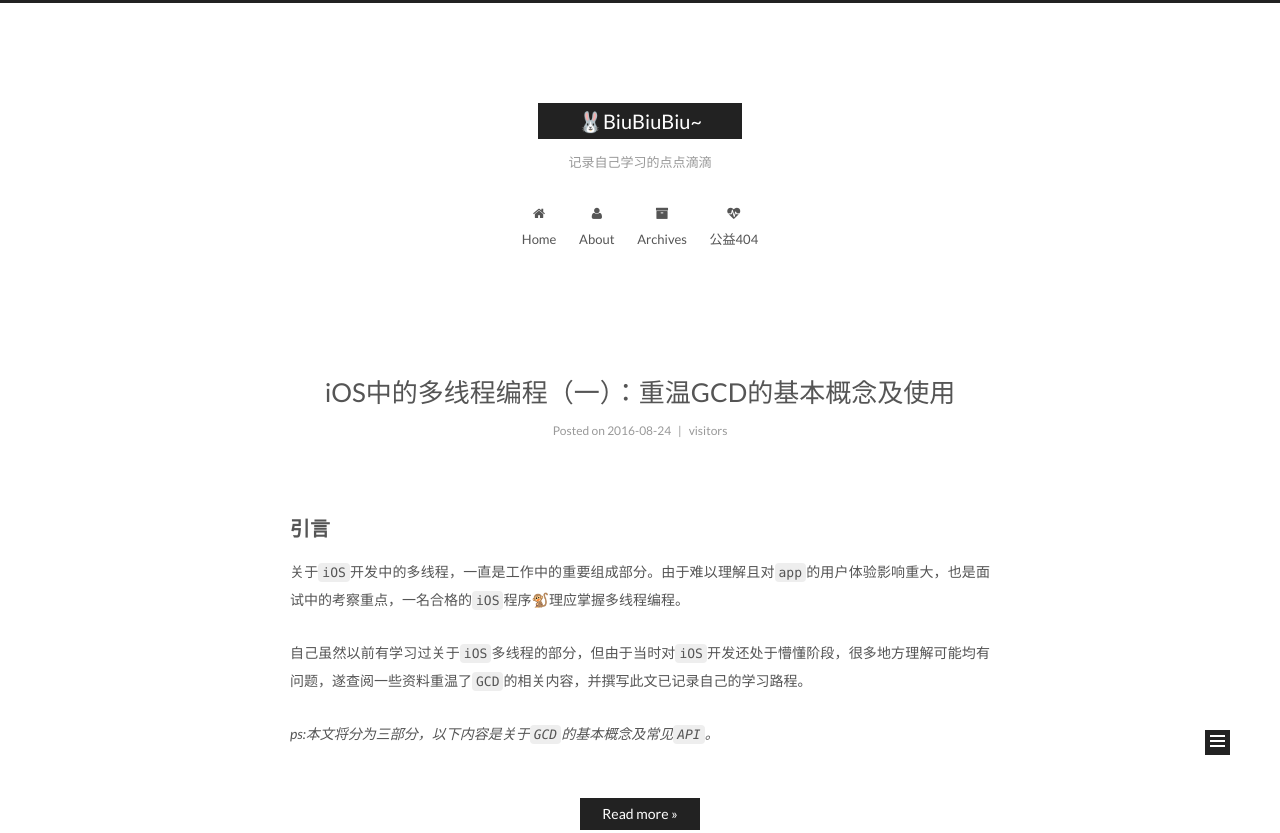
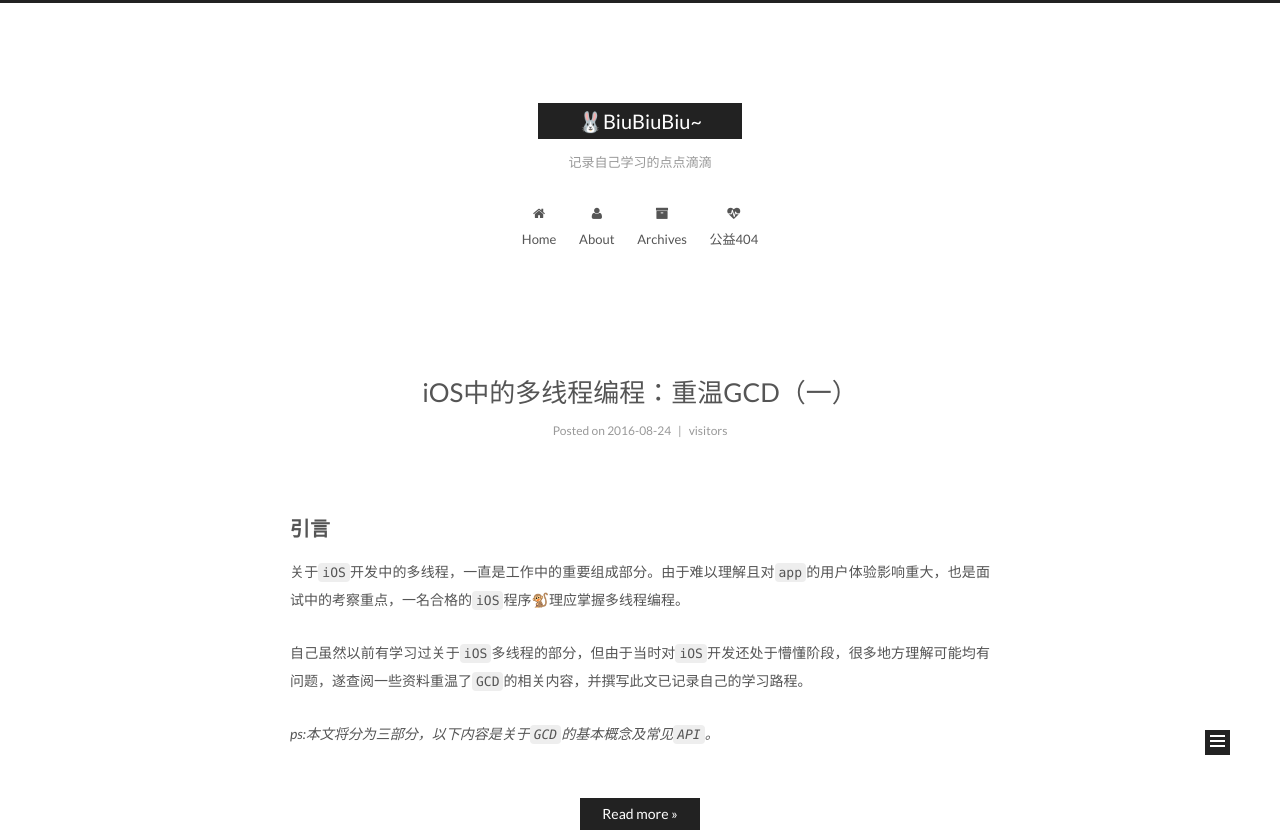
Before and after one commit to BJTUzhengli/BJTUzhengli.github.io, a plain HTML site: page index.html in a window 1280 px wide. Shown: the top 833 px of the page. Drawn offline with Linux system fonts and the light colour scheme; a script that the page names is missing.

Commit message:
Site updated: 2016-08-25 23:24:51

```diff
--- a/index.html
+++ b/index.html
@@ -248,8 +248,8 @@
 
 
 
-                <a class="post-title-link" href="/2016/08/24/iOS中的多线程编程（一）：重温GCD的基本概念及使用/" itemprop="url">
-                  iOS中的多线程编程（一）：重温GCD的基本概念及使用
+                <a class="post-title-link" href="/2016/08/24/iOS中的多线程编程：重温GCD（一）/" itemprop="url">
+                  iOS中的多线程编程：重温GCD（一）
                 </a>
 
 
@@ -277,7 +277,7 @@
 
 
 
-             <span id="/2016/08/24/iOS中的多线程编程（一）：重温GCD的基本概念及使用/" class="leancloud_visitors" data-flag-title="iOS中的多线程编程（一）：重温GCD的基本概念及使用">
+             <span id="/2016/08/24/iOS中的多线程编程：重温GCD（一）/" class="leancloud_visitors" data-flag-title="iOS中的多线程编程：重温GCD（一）">
                &nbsp; | &nbsp;
                <span class="post-meta-item-icon">
                  <i class="fa fa-eye"></i>
@@ -304,7 +304,7 @@
 <p>自己虽然以前有学习过关于<code>iOS</code>多线程的部分，但由于当时对<code>iOS</code>开发还处于懵懂阶段，很多地方理解可能均有问题，遂查阅一些资料重温了<code>GCD</code>的相关内容，并撰写此文已记录自己的学习路程。</p>
 <p><em>ps:本文将分为三部分，以下内容是关于<code>GCD</code>的基本概念及常见<code>API</code>。</em></p>
           <div class="post-more-link text-center">
-            <a class="btn" href="/2016/08/24/iOS中的多线程编程（一）：重温GCD的基本概念及使用/#more" rel="contents">
+            <a class="btn" href="/2016/08/24/iOS中的多线程编程：重温GCD（一）/#more" rel="contents">
               Read more &raquo;
             </a>
           </div>
```
Also changed, not shown: 2016/08/21/ACoolCustomKVO-自己动手实现支持block/index.html (+2 -2 lines), 2016/08/24/iOS中的多线程编程：重温GCD（一）/index.html (renamed from 2016/08/24/iOS中的多线程编程（一）：重温GCD的基本概念及使用/index.html, +8 -8 lines), archives/2016/08/index.html (+2 -2 lines), archives/2016/index.html (+2 -2 lines), archives/index.html (+2 -2 lines).
